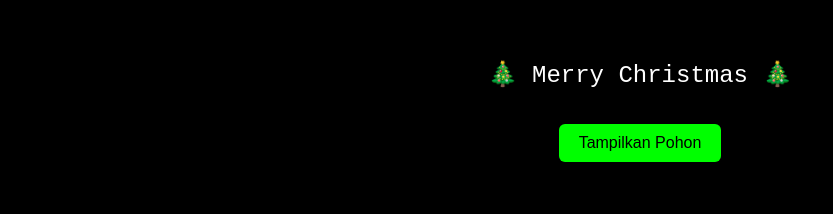
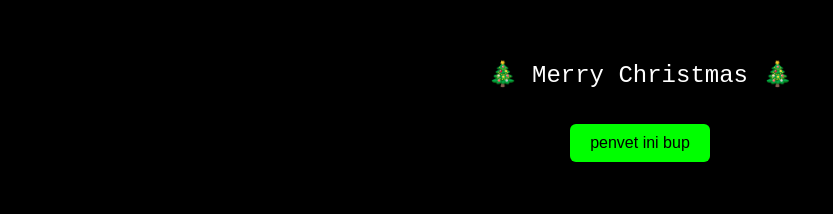
Before and after one commit to hatori444/merry_christmas, a plain HTML site: page index.html in a window 1280 px wide. Shown: the part 297-511 px from the top of the page, without its empty margins (0-833 px from the left). Drawn offline with Linux system fonts and the light colour scheme.

Commit message:
Update index.html

```diff
--- a/index.html
+++ b/index.html
@@ -92,7 +92,7 @@
 </div>
 
 <!-- 🔘 BUTTON -->
-<button id="showBtn">Tampilkan Pohon</button>
+<button id="showBtn">penvet ini bup</button>
 
 <!-- 🔔 MUSIK -->
 <audio id="jingle" src="jingle.mp3"></audio>
```
